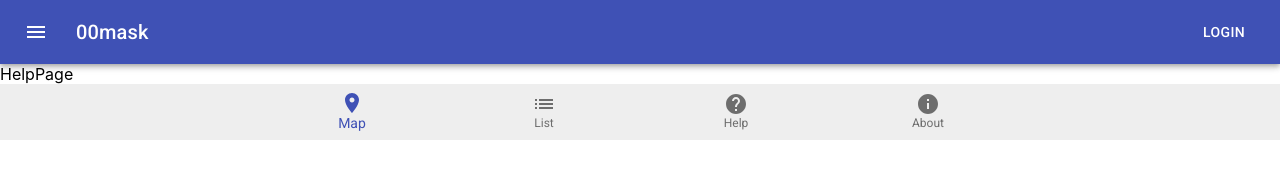
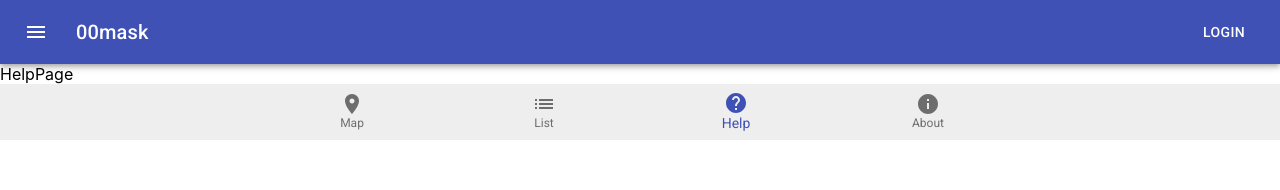
Before and after one commit to leyuri/00mask, a React (Create React App) app: page /help in a window 1280 px wide. Shown: the top 190 px of the page. Built offline with nearby package versions, Linux system fonts and the light colour scheme.

Commit message:
Add path change on click

```diff
--- a/src/components/BottomNav.js
+++ b/src/components/BottomNav.js
@@ -6,7 +6,7 @@
 import ListIcon from '@material-ui/icons/List';
 import HelpIcon from '@material-ui/icons/Help';
 import InfoIcon from '@material-ui/icons/Info';
-import { Link } from 'react-router-dom';
+import { Link, useLocation } from 'react-router-dom';
 
 const useStyles = makeStyles({
   root: {
@@ -20,10 +20,18 @@
 });
 
 export default function SimpleBottomNavigation() {
+
   const classes = useStyles();
-  const [value, setValue] = React.useState(0);
-// 현재 누가 선택되어있는지는 valueState를 통해 하는 것 같다
+  const location = useLocation();
+  const [value, setValue] = React.useState(() =>{
 
+      const path = location.pathname;
+      //pathname은 URL의 경로 이름을 설정하거나 반환합니다.
+      if (path === "/list") return 1;
+      if (path === "/help") return 2;
+      if (path === "/about") return 3;
+      return 0;
+  });
   return (
     <BottomNavigation
       value={value}
```
Also changed, not shown: 1 other file (tests, documents, lock files or other folders).
